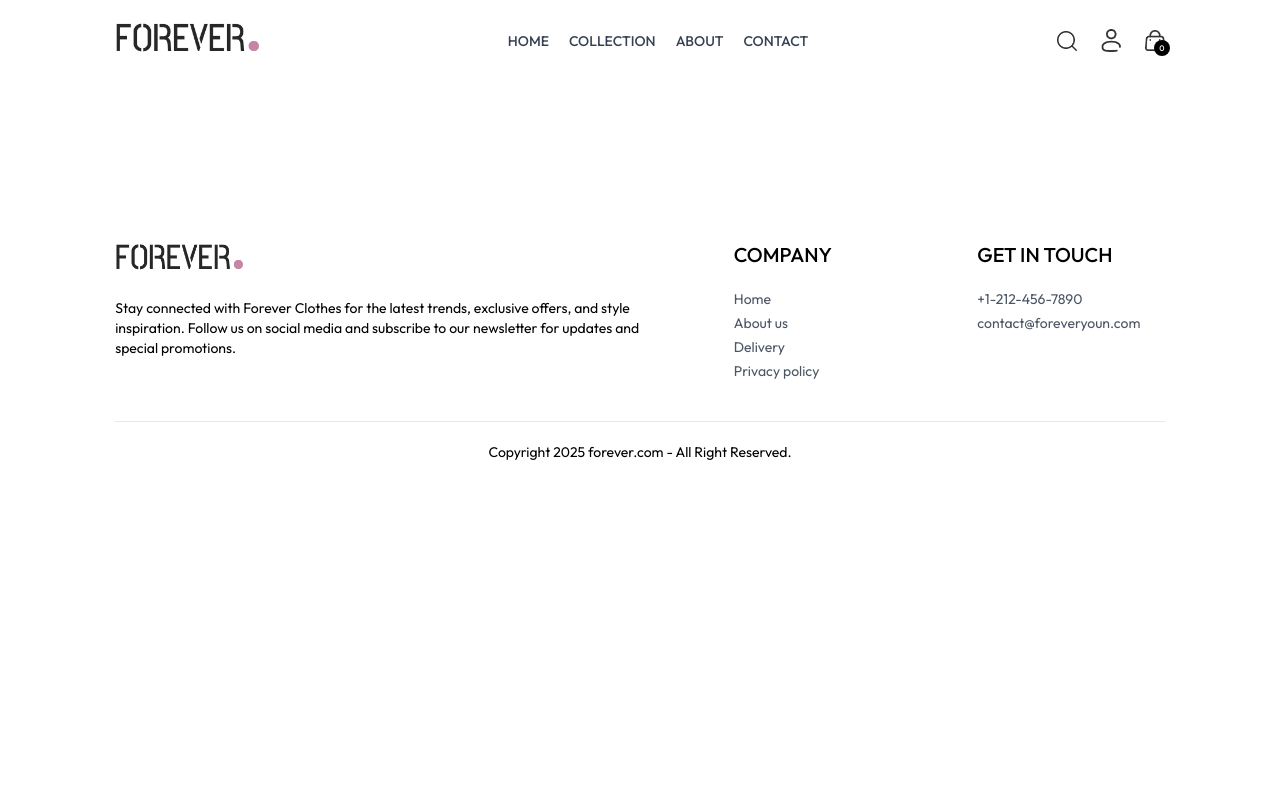
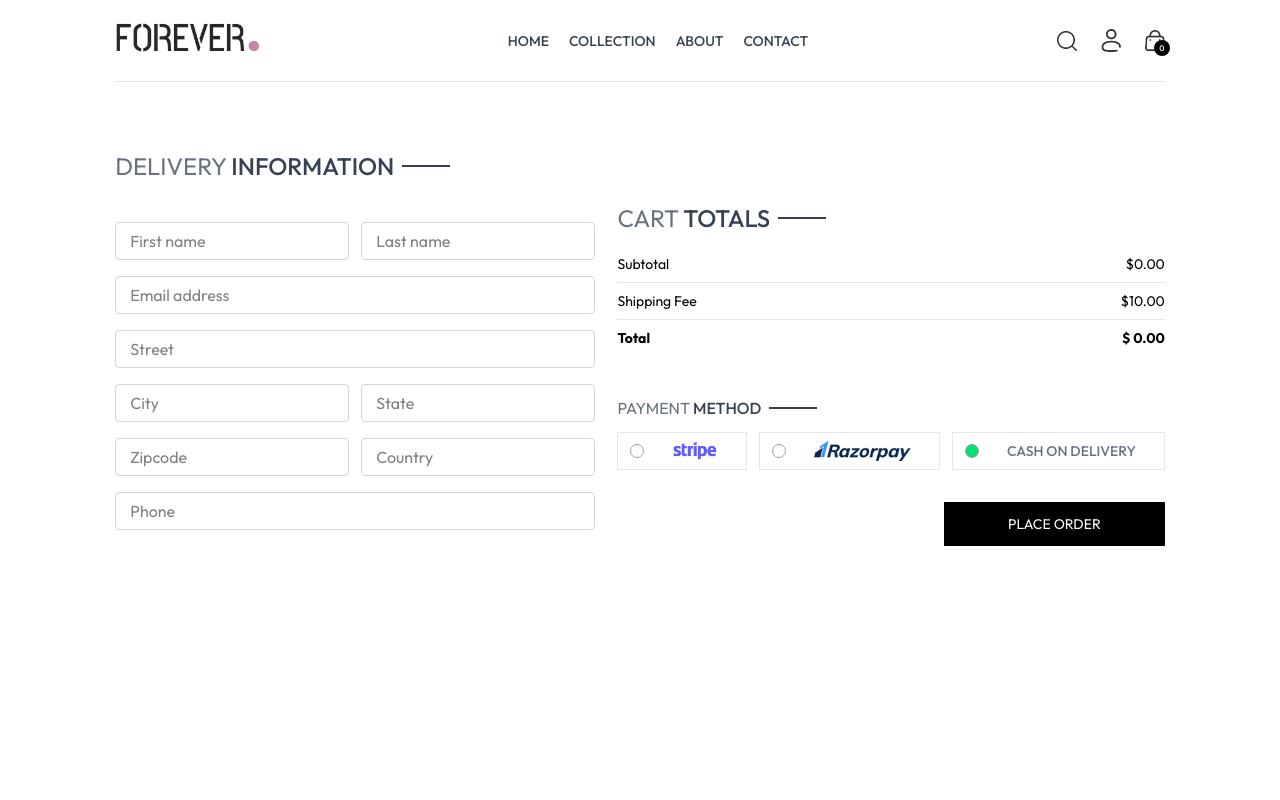
Before and after one commit to RubinaAkther/Forever-Ecommerce-Project, a React (Vite) app: page /place-order in a window 1280 px wide. Shown: the top 800 px of the page. Built offline with nearby package versions, Linux system fonts and the light colour scheme.

Commit message:
feat(cart):add complete cart page frontend and functionality

```diff
--- a/src/components/CartTotal.jsx
+++ b/src/components/CartTotal.jsx
@@ -1,17 +1,41 @@
 import { useContext } from 'react';
 import { ShopContext } from '../context/ShopContext';
-import Title from "./Title"
+import Title from './Title';
 
 const CartTotal = () => {
   const { currency, delivery_fee, getCartAmount } = useContext(ShopContext);
-  return <div className='w-full'>
-    <div className="text-2xl">
-      <Title main={'CART'} highlight={'TOTALS'}/>
+  return (
+    <div className="w-full">
+      <div className="text-2xl">
+        <Title main={'CART'} highlight={'TOTALS'} />
+      </div>
+      <div className="flex flex-col gap-2 mt-2 text-sm">
+        <div className="flex justify-between">
+          <p>Subtotal</p>
+          <p>
+            {currency}
+            {getCartAmount()}.00
+          </p>
+        </div>
+        <hr className='text-gray-200'/>
+        <div className="flex justify-between">
+          <p>Shipping Fee</p>
+          <p>
+            {currency}
+            {delivery_fee}.00
+          </p>
+        </div>
+        <hr className='text-gray-200'/>
+        <div className="flex justify-between">
+          <b>Total</b>
+          <b>
+            {currency}{' '}
+            {getCartAmount() === 0 ? 0 : getCartAmount() + delivery_fee}.00
+          </b>
+        </div>
+      </div>
     </div>
-    <div className="flex flex-col gap-2 mt-2 text-sm">
-
-    </div>
-  </div>;
+  );
 };
 
 export default CartTotal;
--- a/src/context/ShopContext.jsx
+++ b/src/context/ShopContext.jsx
@@ -1,6 +1,7 @@
 import { createContext, useState } from 'react';
 import { toast } from 'react-toastify';
 import { products } from '../assets/assets';
+import { useNavigate } from 'react-router-dom';
 
 // eslint-disable-next-line react-refresh/only-export-components
 export const ShopContext = createContext();
@@ -11,6 +12,7 @@
   const [search, setSearch] = useState('');
   const [showSearch, setShowSearch] = useState(false);
   const [cartItems, setCartItems] = useState({});
+  const navigate = useNavigate();
 
   const addToCart = async (itemId, size) => {
     if (!size) {
@@ -54,7 +56,7 @@
     setCartItems(cartData);
   };
 
-  const getCartAmount = async () => {
+  const getCartAmount =  () => {
     let totalAmount = 0;
     for (const items in cartItems) {
       let itemInfo = products.find((product) => product._id === items);
@@ -84,6 +86,7 @@
     getCartCount,
     updateQuantity,
     getCartAmount,
+    navigate
   };
 
   return (
--- a/src/pages/Cart.jsx
+++ b/src/pages/Cart.jsx
@@ -1,10 +1,11 @@
 import { useContext, useEffect, useState } from 'react';
 import { assets } from '../assets/assets';
+import CartTotal from '../components/CartTotal';
 import Title from '../components/Title';
 import { ShopContext } from '../context/ShopContext';
 
 const Cart = () => {
-  const { products, currency, cartItems, updateQuantity } =
+  const { products, currency, cartItems, updateQuantity, navigate } =
     useContext(ShopContext);
 
   const [cartData, setCartData] = useState([]);
@@ -87,6 +88,19 @@
           );
         })}
       </div>
+      <div className="flex justify-end my-20">
+        <div className="w-full sm:w-[450px]">
+          <CartTotal />
+          <div className="w-full text-end">
+            <button
+              onClick={() => navigate('/place-order')}
+              className="bg-black text-white text-sm my-8 px-8 py-3 cursor-pointer"
+            >
+              PROCEED TO CHECKOUT
+            </button>
+          </div>
+        </div>
+      </div>
     </div>
   );
 };
--- a/src/pages/PlaceOrder.jsx
+++ b/src/pages/PlaceOrder.jsx
@@ -1,11 +1,131 @@
-import React from 'react'
+import { useContext, useState } from 'react';
+import { assets } from '../assets/assets';
+import CartTotal from '../components/CartTotal';
+import Title from '../components/Title';
+import { ShopContext } from '../context/ShopContext';
 
 const PlaceOrder = () => {
+  const [method, setMethod] = useState('cod');
+  const {navigate} =useContext(ShopContext)
   return (
-    <div>
+    <div className="flex flex-col sm:flex-row justify-between gap-4 pt-4 sm:pt-14 min-h-[80vh] border-t border-gray-200">
+      {/* Left Side */}
+      <div className="flex flex-col gap-4 w-full sm:max-w-[480px]">
+        <div className="text-xl sm:text-2xl my-3">
+          <Title main={'DELIVERY'} highlight={'INFORMATION'} />
+        </div>
+        <div className="flex gap-3">
+          <input
+            className="border border-gray-300 rounded py-1.5 px-3.5 w-full "
+            type="text"
+            placeholder="First name"
+          />
+          <input
+            className="border border-gray-300 rounded py-1.5 px-3.5 w-full "
+            type="text"
+            placeholder="Last name"
+          />
+        </div>
+        <input
+          className="border border-gray-300 rounded py-1.5 px-3.5 w-full "
+          type="email"
+          placeholder="Email address"
+        />
+        <input
+          className="border border-gray-300 rounded py-1.5 px-3.5 w-full "
+          type="text"
+          placeholder="Street"
+        />
+        <div className="flex gap-3">
+          <input
+            className="border border-gray-300 rounded py-1.5 px-3.5 w-full "
+            type="text"
+            placeholder="City"
+          />
+          <input
+            className="border border-gray-300 rounded py-1.5 px-3.5 w-full "
+            type="text"
+            placeholder="State"
+          />
+        </div>
+        <div className="flex gap-3">
+          <input
+            className="border border-gray-300 rounded py-1.5 px-3.5 w-full "
+            type="number"
+            placeholder="Zipcode"
+          />
+          <input
+            className="border border-gray-300 rounded py-1.5 px-3.5 w-full "
+            type="text"
+            placeholder="Country"
+          />
+        </div>
+        <input
+          className="border border-gray-300 rounded py-1.5 px-3.5 w-full "
+          type="number"
+          placeholder="Phone"
+        />
+      </div>
+      {/* Right side */}
+      <div className="mt-8">
+        <div className="mt-8 min-w-80">
+          <CartTotal />
+        </div>
+        <div className="mt-12">
+          <Title main={'PAYMENT'} highlight={'METHOD'} />
+          {/* Payment Method Selection */}
+          <div className="flex gap-3 flex-col lg:flex-row">
+            <div
+              onClick={() => setMethod('stripe')}
+              className="flex items-center gap-3 border border-gray-200 p-2 px-3 cursor-pointer"
+            >
+              <p
+                className={`min-w-3.5 h-3.5 border border-gray-400 rounded-full ${
+                  method === 'stripe' ? 'bg-green-400' : ''
+                }`}
+              ></p>
+              <img
+                className="h-5 mx-4"
+                src={assets.stripe_logo}
+                alt="stripe logo"
+              />
+            </div>
+            <div
+              onClick={() => setMethod('razorpay')}
+              className="flex items-center gap-3 border border-gray-200 p-2 px-3 cursor-pointer"
+            >
+              <p
+                className={`min-w-3.5 h-3.5 border border-gray-400 rounded-full ${
+                  method === 'razorpay' ? 'bg-green-400' : ''
+                }`}
+              ></p>
+              <img
+                className="h-5 mx-4"
+                src={assets.razorpay_logo}
+                alt="stripe logo"
+              />
+            </div>
+            <div
+              onClick={() => setMethod('cod')}
+              className="flex items-center gap-3 border border-gray-200 p-2 px-3 cursor-pointer"
+            >
+              <p
+                className={`min-w-3.5 h-3.5 border border-gray-400 rounded-full ${
+                  method === 'cod' ? 'bg-green-400' : ''
+                }`}
+              ></p>
+              <p className="text-gray-500 text-sm font-medium mx-4">
+                CASH ON DELIVERY
+              </p>
+            </div>
+          </div>
+          <div className="w-full text-end mt-8">
+            <button onClick={()=> navigate('/orders')} className='bg-black text-white px-16 py-3 text-sm cursor-pointer'>PLACE ORDER</button>
+          </div>
+        </div>
+      </div>
+    </div>
+  );
+};
 
-    </div>
-  )
-}
-
-export default PlaceOrder
+export default PlaceOrder;
```
